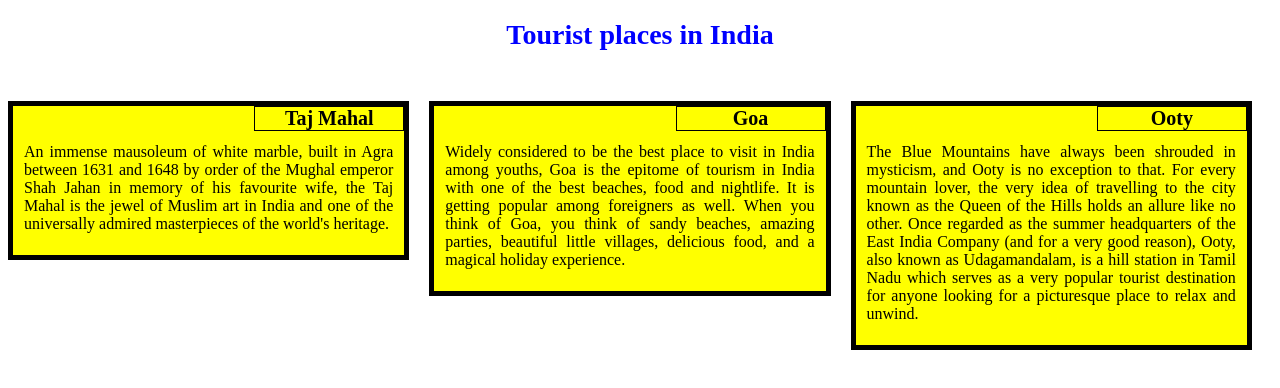
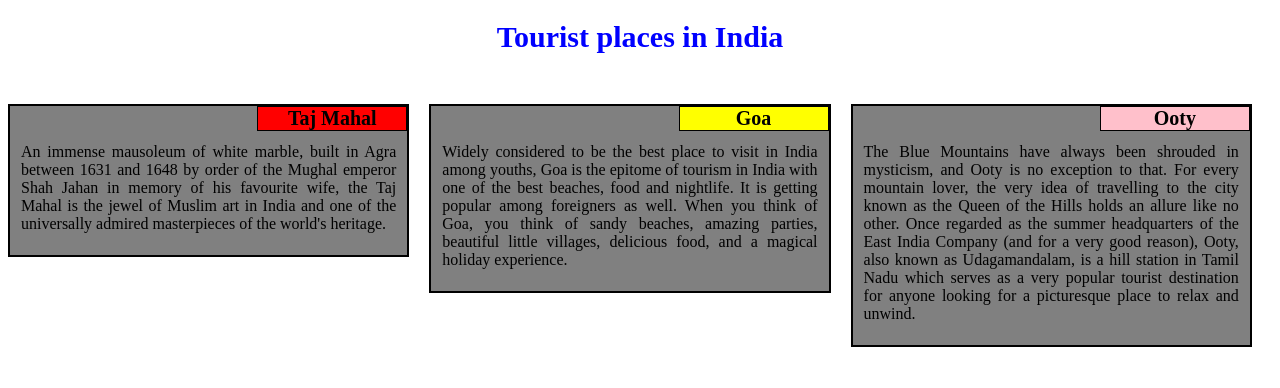
Before and after one commit to Anusha-Subramanyam/coursera-test, a plain HTML site: page site/index.html in a window 1280 px wide. Drawn offline with Linux system fonts and the light colour scheme.

Commit message:
Update style.css

```diff
--- a/site/style.css
+++ b/site/style.css
@@ -6,22 +6,22 @@
 
 		font-family: Georgia serif;
 		text-align: center;
-	  font-size: 28px;
+	        font-size: 30px;
 		color: blue;
 		margin-bottom: 30px;
 	}
 
 	p {
 		padding: 15px 5px 0px 5px;
-	  position: relative;
+	        position: relative;
 		font-family: Georgia sans-serif;
 		font-size: 16px;
 
 	}
 
 	.section {
-		background-color: yellow;
-	   	border: 5px solid black;
+		background-color: gray;
+	   	border: 2px solid black;
 	   	margin-top: 20px;
 	   	margin-right: 20px;
 	   	padding: 6px;
@@ -39,15 +39,15 @@
 		position: absolute;
 	}
 	#n1 {
-		background-color: light blue;
+		background-color: red;
 		color: black;
 	}
 	#n2 {
-		background-color: light blue;
+		background-color: yellow;
 		color: black;
 	}
 	#n3 {
-		background-color: light blue;
+		background-color: pink;
 		color:black;
 	}
 	}
```
